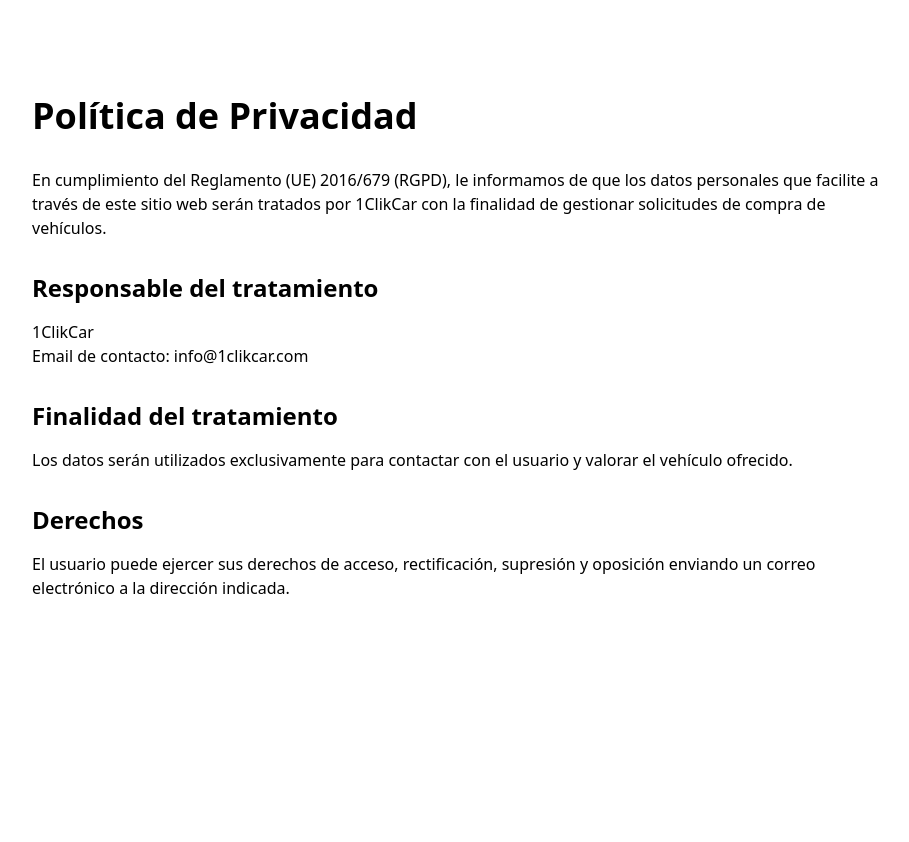
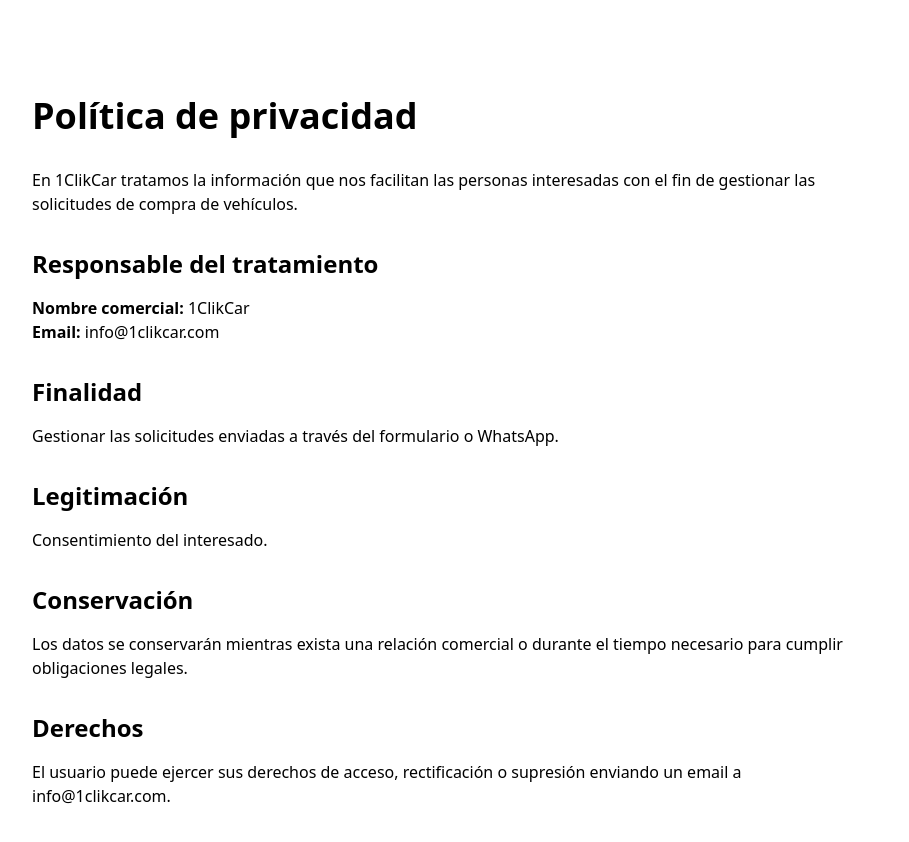
Before and after one commit to jvaloptt-oss/1clikcar, a Next.js app: page /privacidad in a window 1280 px wide. Shown: the top 842 px of the page, without its empty margins (184-1093 px from the left). Before the commit the page ends 800 px from the top, so only its background shows below. Built offline with nearby package versions, Linux system fonts and the light colour scheme.

Commit message:
Fix legal routes structure

```diff
--- /dev/null
+++ b/src/app/aviso-legal/page.tsx
@@ -0,0 +1,23 @@
+export default function AvisoLegal() {
+  return (
+    <main className="max-w-4xl mx-auto px-6 py-24">
+      <h1 className="text-4xl font-extrabold mb-8">Aviso legal</h1>
+
+      <p className="mb-4">
+        En cumplimiento con la Ley 34/2002 de Servicios de la Sociedad de la Información
+        y Comercio Electrónico (LSSI-CE), se informa que este sitio web es titularidad de:
+      </p>
+
+      <ul className="mb-6">
+        <li><strong>Nombre comercial:</strong> 1ClikCar</li>
+        <li><strong>Email:</strong> info@1clikcar.com</li>
+        <li><strong>Actividad:</strong> Compra directa de vehículos</li>
+        <li><strong>Dominio:</strong> www.1clikcar.com</li>
+      </ul>
+
+      <p>
+        El uso del sitio web implica la aceptación de las condiciones aquí reflejadas.
+      </p>
+    </main>
+  );
+}
--- /dev/null
+++ b/src/app/cookies/page.tsx
@@ -0,0 +1,16 @@
+export default function Cookies() {
+  return (
+    <main className="max-w-4xl mx-auto px-6 py-24">
+      <h1 className="text-4xl font-extrabold mb-8">Política de cookies</h1>
+
+      <p className="mb-4">
+        Este sitio web utiliza cookies técnicas necesarias para su correcto funcionamiento
+        y cookies de análisis para mejorar la experiencia del usuario.
+      </p>
+
+      <p>
+        El usuario puede configurar su navegador para aceptar o rechazar las cookies.
+      </p>
+    </main>
+  );
+}
--- a/src/app/privacidad/page.tsx
+++ b/src/app/privacidad/page.tsx
@@ -1,34 +1,39 @@
 export default function Privacidad() {
   return (
     <main className="max-w-4xl mx-auto px-6 py-24">
-      <h1 className="text-4xl font-extrabold mb-8">Política de Privacidad</h1>
+      <h1 className="text-4xl font-extrabold mb-8">Política de privacidad</h1>
 
       <p className="mb-4">
-        En cumplimiento del Reglamento (UE) 2016/679 (RGPD), le informamos de que
-        los datos personales que facilite a través de este sitio web serán
-        tratados por 1ClikCar con la finalidad de gestionar solicitudes de
-        compra de vehículos.
+        En 1ClikCar tratamos la información que nos facilitan las personas interesadas
+        con el fin de gestionar las solicitudes de compra de vehículos.
       </p>
 
-      <h2 className="text-2xl font-bold mt-8 mb-4">
-        Responsable del tratamiento
-      </h2>
-      <p>1ClikCar</p>
-      <p>Email de contacto: info@1clikcar.com</p>
+      <h2 className="text-2xl font-bold mt-8 mb-4">Responsable del tratamiento</h2>
+      <ul className="mb-6">
+        <li><strong>Nombre comercial:</strong> 1ClikCar</li>
+        <li><strong>Email:</strong> info@1clikcar.com</li>
+      </ul>
 
-      <h2 className="text-2xl font-bold mt-8 mb-4">
-        Finalidad del tratamiento
-      </h2>
-      <p>
-        Los datos serán utilizados exclusivamente para contactar con el usuario
-        y valorar el vehículo ofrecido.
+      <h2 className="text-2xl font-bold mt-8 mb-4">Finalidad</h2>
+      <p className="mb-4">
+        Gestionar las solicitudes enviadas a través del formulario o WhatsApp.
+      </p>
+
+      <h2 className="text-2xl font-bold mt-8 mb-4">Legitimación</h2>
+      <p className="mb-4">
+        Consentimiento del interesado.
+      </p>
+
+      <h2 className="text-2xl font-bold mt-8 mb-4">Conservación</h2>
+      <p className="mb-4">
+        Los datos se conservarán mientras exista una relación comercial o durante
+        el tiempo necesario para cumplir obligaciones legales.
       </p>
 
       <h2 className="text-2xl font-bold mt-8 mb-4">Derechos</h2>
       <p>
-        El usuario puede ejercer sus derechos de acceso, rectificación,
-        supresión y oposición enviando un correo electrónico a la dirección
-        indicada.
+        El usuario puede ejercer sus derechos de acceso, rectificación o supresión
+        enviando un email a info@1clikcar.com.
       </p>
     </main>
   );
```
